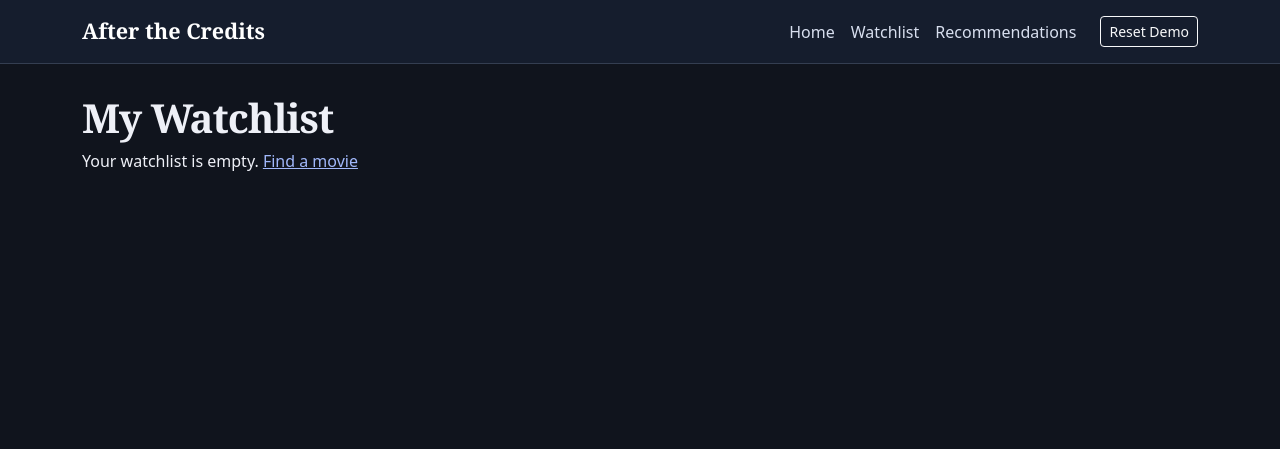
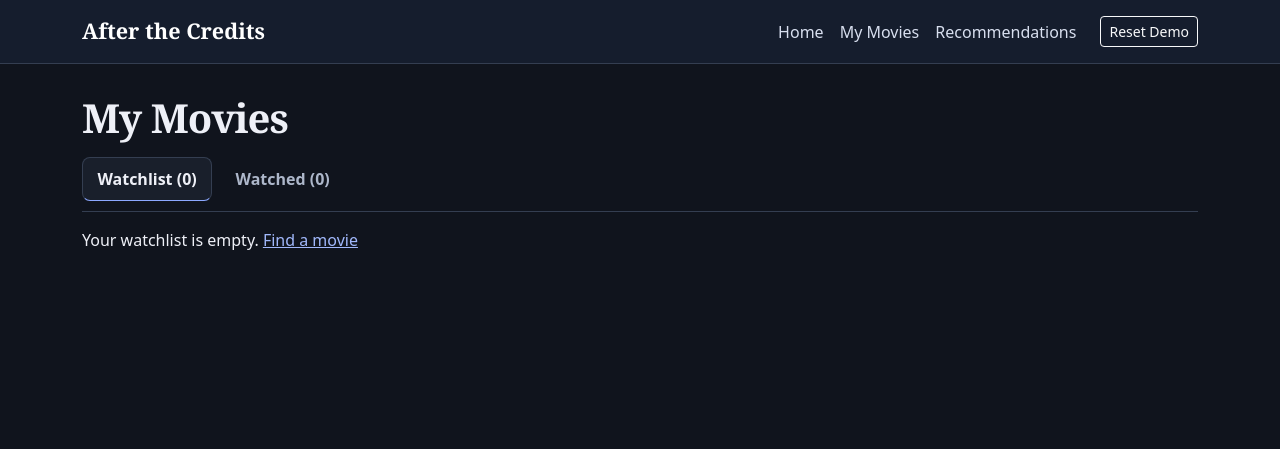
Before and after one commit to captainxixi/AfterTheCredits, an ASP.NET Core app: page /Watchlist in a window 1280 px wide. Shown: the top 449 px of the page. Run offline with ASP.NET Core 8, Linux system fonts and the light colour scheme; style sheets or scripts are compiled from the project's sources; the project's own start-up code is not run, and a stand-in starts its controllers and pages.

Commit message:
Fix rating logic and improve recommendation visibility

```diff
--- a/Pages/MovieDetails.cshtml.cs
+++ b/Pages/MovieDetails.cshtml.cs
@@ -128,7 +128,8 @@ public class MovieDetailsModel : PageModel
             return BadRequest("Rating must be between 0 and 10.");
         }
 
-        await _dbContext.SaveWatchlistMovieAsync(id, HttpContext.RequestAborted, myRating: rating);
+        await _dbContext.SaveWatchlistMovieAsync(id, HttpContext.RequestAborted,
+            isWatched: true, myRating: rating);
 
         return RedirectToPage(new { id });
     }
--- a/Pages/Shared/_Layout.cshtml
+++ b/Pages/Shared/_Layout.cshtml
@@ -21,7 +21,7 @@
                 <div id="site-navigation" class="navbar-collapse collapse justify-content-end">
                     <ul class="navbar-nav me-md-3">
                         <li class="nav-item"><a class="nav-link" asp-page="/Index">Home</a></li>
-                        <li class="nav-item"><a class="nav-link" asp-page="/Watchlist">Watchlist</a></li>
+                        <li class="nav-item"><a class="nav-link" asp-page="/Watchlist">My Movies</a></li>
                         <li class="nav-item"><a class="nav-link" asp-page="/Recommendations">Recommendations</a></li>
                     </ul>
                     <form method="post" asp-page="/ResetDemo" class="mb-0"
--- a/Pages/Watchlist.cshtml
+++ b/Pages/Watchlist.cshtml
@@ -2,29 +2,44 @@
 @using System.Globalization
 @model AfterTheCredits.Pages.WatchlistModel
 @{
-    ViewData["Title"] = "My Watchlist";
+    ViewData["Title"] = "My Movies";
 }
 
 <link rel="stylesheet" href="~/css/watchlist.css" asp-append-version="true" />
 
-<h1>My Watchlist</h1>
+<h1>My Movies</h1>
 
-@if (Model.Entries.Count == 0)
+<nav class="watchlist-tabs" aria-label="My movies">
+    <a class="watchlist-tab @(!Model.Watched ? "watchlist-tab--active" : "")"
+       aria-current="@(!Model.Watched ? "page" : null)"
+       asp-page="/Watchlist" asp-route-watched="false">Watchlist (@Model.WatchlistCount)</a>
+    <a class="watchlist-tab @(Model.Watched ? "watchlist-tab--active" : "")"
+       aria-current="@(Model.Watched ? "page" : null)"
+       asp-page="/Watchlist" asp-route-watched="true">Watched (@Model.WatchedCount)</a>
+</nav>
+
+@if (Model.Watched && Model.TopGenres.Count > 0)
 {
-    <p>Your watchlist is empty. <a asp-page="/Index">Find a movie</a></p>
+    <p class="watchlist-genres">
+        <strong>Favorite genres</strong>
+        <span>@string.Join(" · ", Model.TopGenres)</span>
+    </p>
+}
+@if (!Model.VisibleMovies.Any())
+{
+    @if (Model.Watched)
+    {
+        <p>You haven't marked any movies as watched yet. <a asp-page="/Watchlist" asp-route-watched="false">View your watchlist</a></p>
+    }
+    else
+    {
+        <p>Your watchlist is empty. <a asp-page="/Index">Find a movie</a></p>
+    }
 }
 else
 {
-    @if (Model.TopGenres.Count > 0)
-    {
-        <p class="watchlist-genres">
-            <strong>Favorite genres</strong>
-            <span>@string.Join(" · ", Model.TopGenres)</span>
-        </p>
-    }
-
     <ul class="watchlist-grid" role="list">
-        @foreach (var movie in Model.Movies)
+        @foreach (var movie in Model.VisibleMovies)
         {
             var ratingId = $"watchlist-rating-{movie.Id}";
             <li class="watchlist-card">
@@ -48,22 +63,22 @@ else
                 </div>
 
                 <div class="watchlist-actions">
-                    <form method="post" asp-page-handler="SaveRating" class="watchlist-rating">
+                    <form method="post" asp-page-handler="SaveRating" asp-route-watched="@Model.Watched" class="watchlist-rating">
                         <input type="hidden" name="movieId" value="@movie.Id" />
                         <label for="@ratingId">My rating</label>
                         <input class="form-control form-control-sm" id="@ratingId" name="myRating" type="number"
                                min="0" max="10" step="0.5" value="@(movie.MyRating?.ToString(CultureInfo.InvariantCulture))" required />
-                        <button class="btn btn-sm btn-primary" type="submit">Save</button>
+                        <button class="btn btn-sm btn-primary" type="submit">@(movie.IsWatched ? "Save" : "Save & mark watched")</button>
                     </form>
                     <div class="watchlist-buttons">
-                        <form method="post" asp-page-handler="ToggleWatched">
+                        <form method="post" asp-page-handler="ToggleWatched" asp-route-watched="@Model.Watched">
                             <input type="hidden" name="movieId" value="@movie.Id" />
                             <button class="btn btn-sm btn-outline-secondary" type="submit">
                                 @(movie.IsWatched ? "Mark as not watched" : "Mark as watched")
                             </button>
                         </form>
-                        <form method="post" asp-page-handler="Remove"
-                              onsubmit="return confirm('Remove this movie from your watchlist?');">
+                        <form method="post" asp-page-handler="Remove" asp-route-watched="@Model.Watched"
+                              onsubmit="return confirm('Remove this movie from My Movies?');">
                             <input type="hidden" name="movieId" value="@movie.Id" />
                             <button class="btn btn-sm btn-link text-danger" type="submit">Remove</button>
                         </form>
--- a/Pages/Watchlist.cshtml.cs
+++ b/Pages/Watchlist.cshtml.cs
@@ -17,6 +17,11 @@ public class WatchlistModel : PageModel
     public List<Movie> Movies { get; set; } = new();
     public Dictionary<int, double> GenreScores { get; set; } = new();
     public List<string> TopGenres { get; set; } = new();
+    [BindProperty(SupportsGet = true)]
+    public bool Watched { get; set; }
+    public int WatchedCount => Entries.Count(entry => entry.IsWatched);
+    public int WatchlistCount => Entries.Count - WatchedCount;
+    public IEnumerable<Movie> VisibleMovies => Movies.Where(movie => movie.IsWatched == Watched);
 
     public WatchlistModel(AppDbContext dbContext,
     IHttpClientFactory httpClientFactory,
@@ -36,7 +41,7 @@ public class WatchlistModel : PageModel
             return NotFound();
         }
 
-        return RedirectToPage();
+        return RedirectToPage(new { watched = !Watched });
     }
     public async Task<IActionResult> OnPostSaveRatingAsync(
     int movieId, double? myRating)
@@ -48,14 +53,16 @@ public class WatchlistModel : PageModel
         }
 
         var updated = await _dbContext.WatchlistEntries.Where(entry => entry.MovieId == movieId)
-            .ExecuteUpdateAsync(setters => setters.SetProperty(entry => entry.MyRating, myRating),
+            .ExecuteUpdateAsync(setters => setters
+                .SetProperty(entry => entry.MyRating, myRating)
+                .SetProperty(entry => entry.IsWatched, true),
                 HttpContext.RequestAborted);
         if (updated == 0)
         {
             return NotFound();
         }
 
-        return RedirectToPage();
+        return RedirectToPage(new { watched = true });
     }
     public async Task<IActionResult> OnPostRemoveAsync(int movieId)
     {
@@ -66,11 +73,11 @@ public class WatchlistModel : PageModel
             return NotFound();
         }
 
-        return RedirectToPage();
+        return RedirectToPage(new { watched = Watched });
     }
     public async Task OnGetAsync()
     {
-        Entries = await _dbContext.WatchlistEntries.ToListAsync();
+        Entries = await _dbContext.WatchlistEntries.AsNoTracking().ToListAsync();
         var token = _configuration["TMDB:ReadAccessToken"];
 
         using var client = _httpClientFactory.CreateClient();
--- a/wwwroot/css/watchlist.css
+++ b/wwwroot/css/watchlist.css
@@ -1,3 +1,32 @@
+.watchlist-tabs {
+    display: flex;
+    flex-wrap: wrap;
+    gap: .5rem;
+    margin: 1rem 0;
+    padding-bottom: .65rem;
+    border-bottom: 1px solid var(--atc-line);
+}
+
+.watchlist-tab {
+    padding: .55rem .9rem;
+    border: 1px solid transparent;
+    border-radius: .5rem;
+    color: var(--atc-muted);
+    text-decoration: none;
+    font-weight: 600;
+}
+
+.watchlist-tab:hover,
+.watchlist-tab--active {
+    color: var(--atc-ink);
+    border-color: var(--atc-line);
+    background: var(--atc-surface);
+}
+
+.watchlist-tab--active {
+    border-bottom-color: #8ca8ff;
+}
+
 .watchlist-genres {
     display: flex;
     flex-wrap: wrap;
```
Also changed, not shown: Pages/Index.cshtml (+43 -5 lines), Pages/Index.cshtml.cs (+40 -12 lines), wwwroot/css/site.css (+86 -0 lines), wwwroot/js/site.js (+36 -1 lines).
